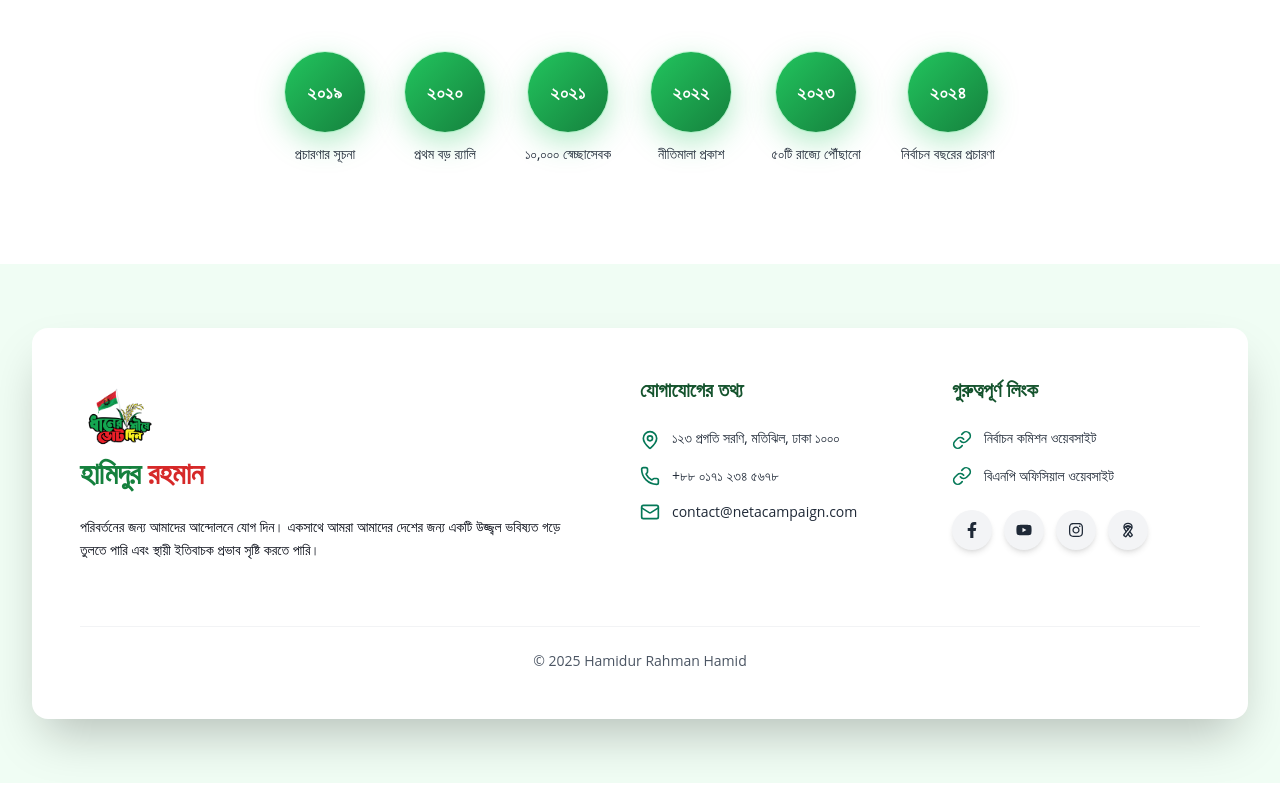
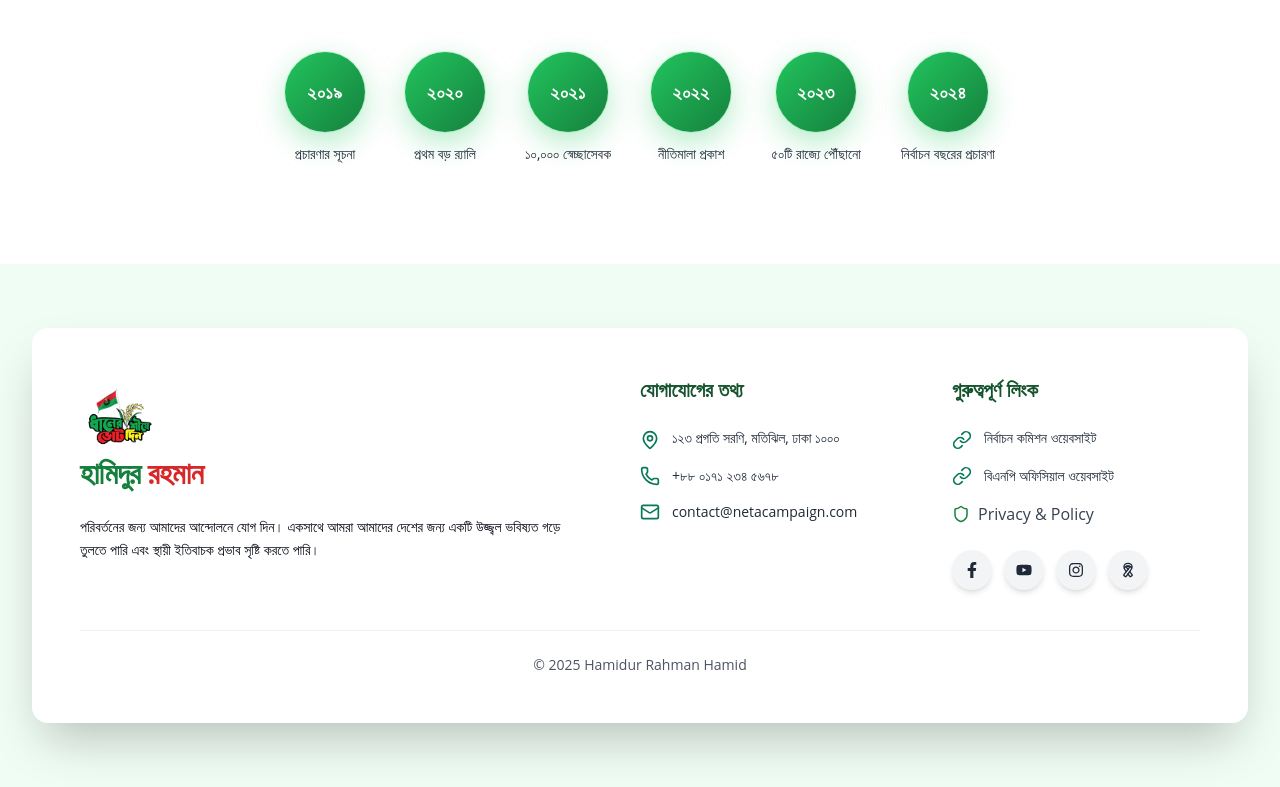
Before and after one commit to Mahii-11/political001, a React (Vite) app: page /about in a window 1280 px wide. Shown: the part 2362-3149 px from the top of the page. Built offline with nearby package versions, Linux system fonts and the light colour scheme; a web font is replaced by a local one.

Commit message:
add a new link name Privacy and policy in footer

```diff
--- a/src/components/layout/Footer.jsx
+++ b/src/components/layout/Footer.jsx
@@ -4,6 +4,7 @@ import { motion } from "framer-motion";
 import { FaFacebookF, FaYoutube, FaInstagram } from "react-icons/fa";
 import { FiLink } from "react-icons/fi";
 import { MapPin, Phone, Mail, Ribbon } from "lucide-react";
+import { Shield } from "lucide-react";
 
 const socialLinks = [
   {
@@ -135,6 +136,15 @@ export function Footer() {
                     </a>
                   </span>
                 </li>
+                <li className="flex items-center gap-3 hover:translate-x-1 transition-transform duration-300">
+                  <a
+                    href="/privacy-policy"
+                    className="flex items-center gap-2 text-gray-700 hover:text-political-red"
+                  >
+                    <Shield size={18} className="text-green-700" />
+                    Privacy & Policy
+                  </a>
+                </li>
               </ul>
 
               {/* Social Links */}
```
